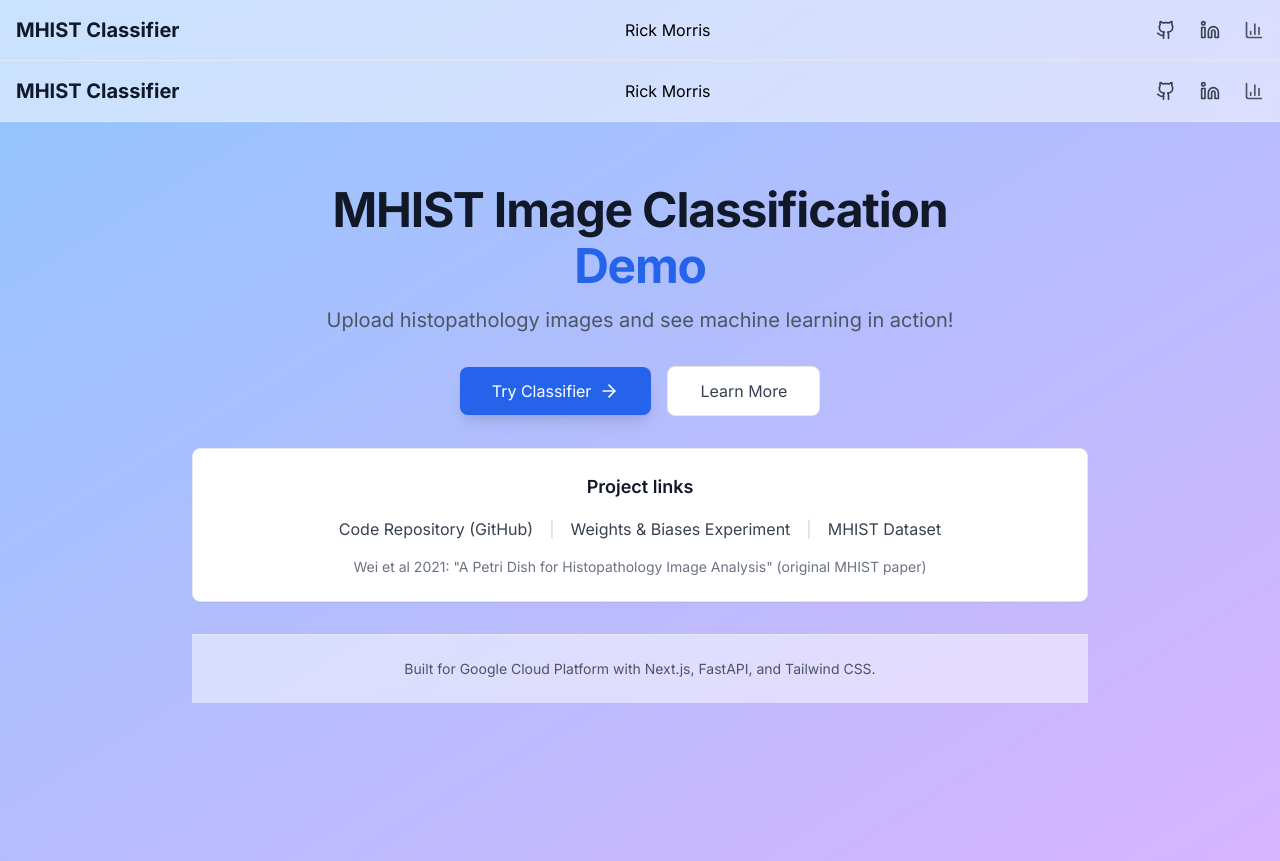
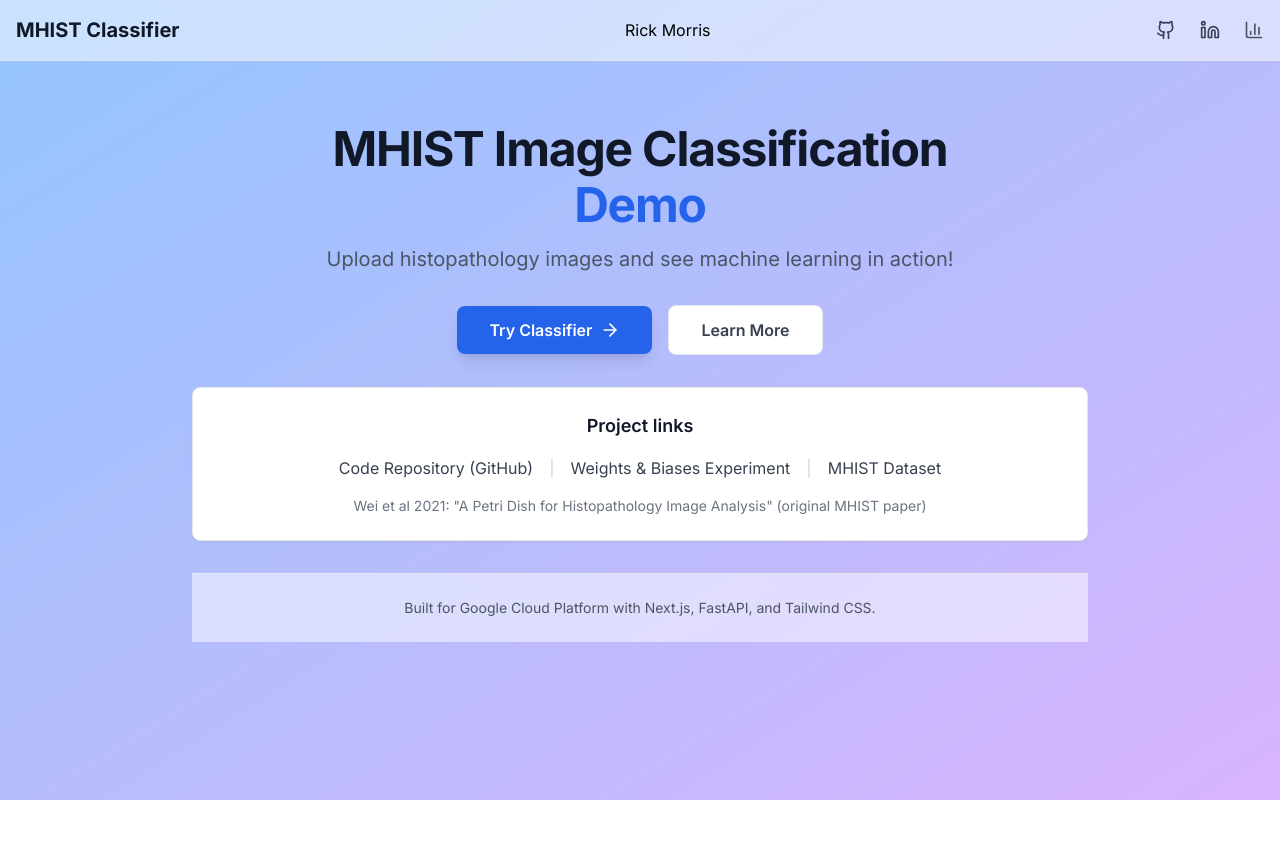
Before and after one commit to rmclimber/mhist_app, a Next.js app in the folder src/app/frontend/: page / in a window 1280 px wide. After the commit the page ends 800 px from the top, so only its background shows below. Built offline with nearby package versions, Linux system fonts and the light colour scheme; no server answers.

Commit message:
removed header code

```diff
--- a/src/app/frontend/app/page.tsx
+++ b/src/app/frontend/app/page.tsx
@@ -3,50 +3,7 @@
 
 export default function Homepage() {
   return (
-    <div className="min-h-screen bg-gradient-to-br from-blue-300 to-purple-300">
-      {/* Header Section */}
-      <header className="border-b bg-white/50 backdrop-blur-sm">
-        <div className="container mx-auto px-4 py-4 flex items-center justify-between">
-          <div className="flex items-center gap-2">
-            <h1 className="text-xl font-bold text-gray-900">MHIST Classifier</h1>
-          </div>
-
-        <div>
-          <p>Rick Morris</p>
-        </div>
-
-        <nav className="flex gap-6">
-          <a
-            href={process.env.NEXT_PUBLIC_GITHUB_URL || '#'}
-            target="_blank"
-            rel="noopener noreferrer"
-            title="GitHub Repository"
-            aria-label="GitHub Repository"
-            className="flex items-center gap-1 text-gray-700 hover:text-gray-900">
-            <Github className="w-5 h-5" />
-          </a>
-          <a
-            href={process.env.NEXT_PUBLIC_LINKEDIN_URL || '#'}
-            target="_blank"
-            rel="noopener noreferrer"
-            title="LinkedIn Profile"
-            aria-label="LinkedIn Profile"
-            className="flex items-center gap-1 text-gray-700 hover:text-gray-900">
-            <Linkedin className="w-5 h-5" />
-          </a>
-          <a
-            href={process.env.NEXT_PUBLIC_WANDB_URL || '#'}
-            target="_blank"
-            rel="noopener noreferrer"
-            title="Weights & Biases"
-            aria-label="Weights & Biases"
-            className="text-gray-600 hover:text-gray-900 transition-colors"
-          >
-            <BarChart3 className="w-5 h-5" />
-          </a>
-        </nav>
-        </div>
-      </header>
+    <div >
       {/* Content Section */}
       <main className="container mx-auto px-4 py-16">
         <div className="max-w-4xl mx-auto text-center space-y-8">
@@ -61,10 +18,10 @@
           </div>
           {/*CTA Buttons */}
           <div className="flex flex-col sm:flex-row gap-4 justify-center items-center">
-            <Link href="/classify" className="group inline-flex items-center gap-2 bg-blue-600 text-white px-8 py-3 rounded-lg font semibold hover:bg-blue-700 transition-all shadow-lg hover:shadow-xl">
+            <Link href="/classify" className="group inline-flex items-center gap-2 bg-blue-600 text-white px-8 py-3 rounded-lg font-semibold hover:bg-blue-700 transition-all shadow-lg hover:shadow-xl">
               Try Classifier <ArrowRight className="w-5 h-5 group-hover:translate-x-1 transition-transform" />
             </Link>
-            <Link href="/about" className="infline-flex items-center gap-2 bg-white text-gray-700 px-8 py-3 rounded-lg font semibold hover:bg-gray-50 transition-colors border border-gray-200">
+            <Link href="/about" className="inline-flex items-center gap-2 bg-white text-gray-700 px-8 py-3 rounded-lg font-semibold hover:bg-gray-50 transition-colors border border-gray-200">
               Learn More
             </Link>
           </div>
```
